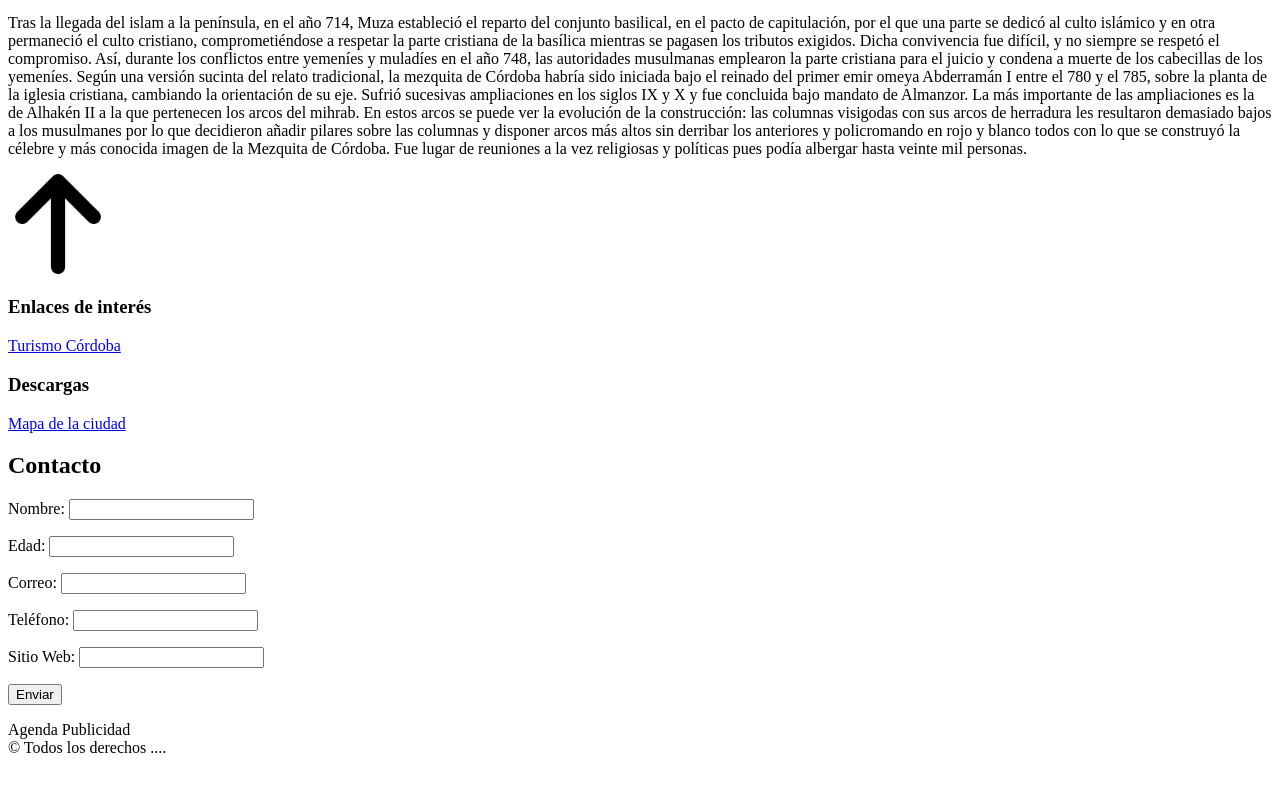
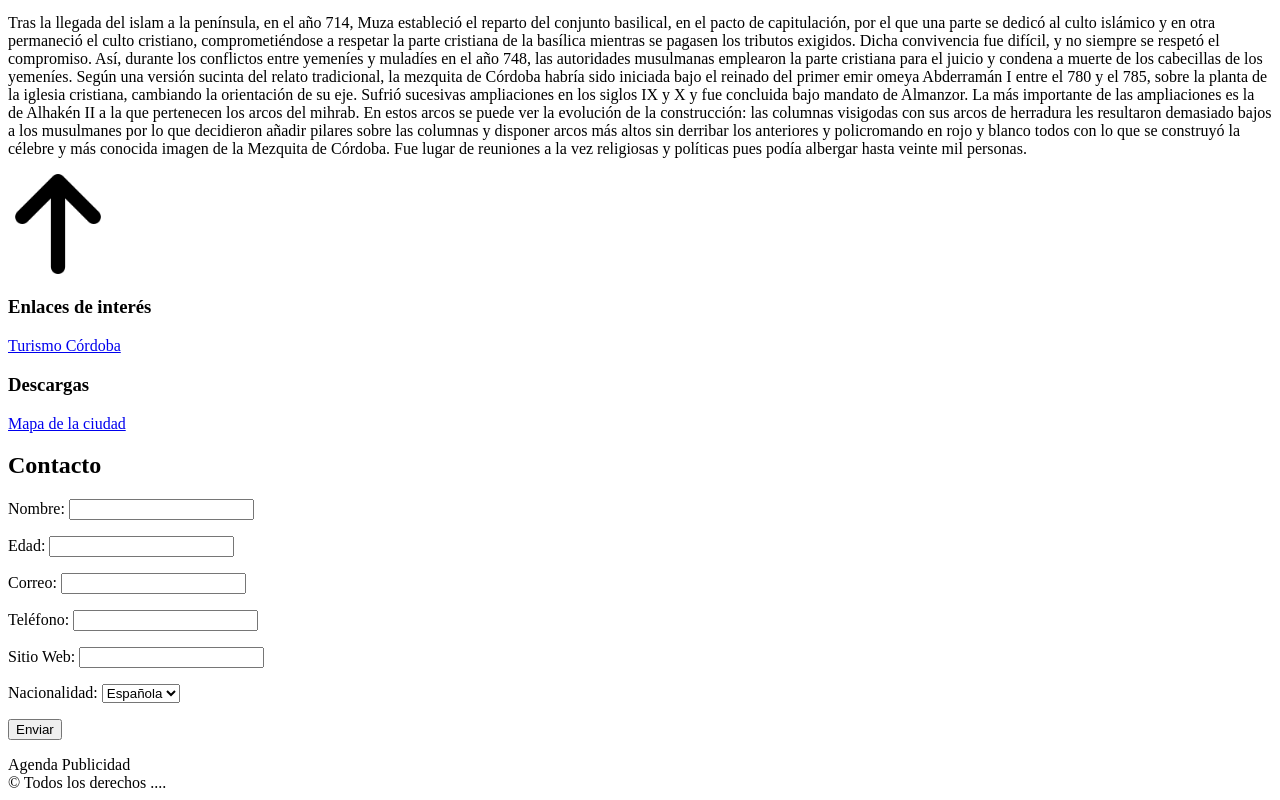
Before and after one commit to elshadow11/elshadow11.github.io, a plain HTML site: page Cordoba patrimonio/mezquita.html in a window 1280 px wide. Shown: the part 720-1520 px from the top of the page. Before the commit the page ends 1485 px from the top, so only its background shows below. Drawn offline with Linux system fonts and the light colour scheme.

Commit message:
Update mezquita.html

```diff
--- a/Cordoba patrimonio/mezquita.html
+++ b/Cordoba patrimonio/mezquita.html
@@ -47,6 +47,14 @@
                         <p><label>Correo: <input type="mail" name="correo"></label></p>
                         <p><label>Teléfono: <input type="tel" name="telefono"></label></p>
                         <p><label>Sitio Web: <input type="url" name="sitioweb"></label></p>
+                        <p><label for="listado">Nacionalidad: </label>
+                            <select name="nacionalidad" id="listado">
+                                <option value="1">Española</option>
+                                <option value="2">Inglesa</option>
+                                <option value="3">Francesa</option>
+                                <option value="4">Alemana</option>
+                            </select>
+                        </p>
                         <p><input type="submit" value="Enviar"></p>
                 </form>
             </section>
```
